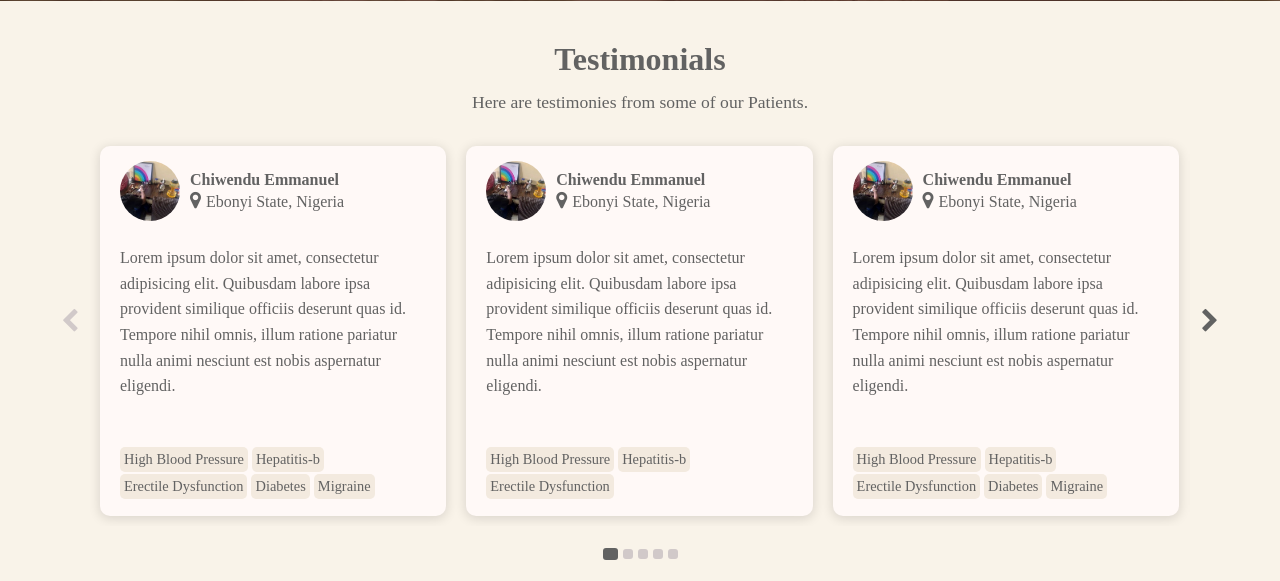
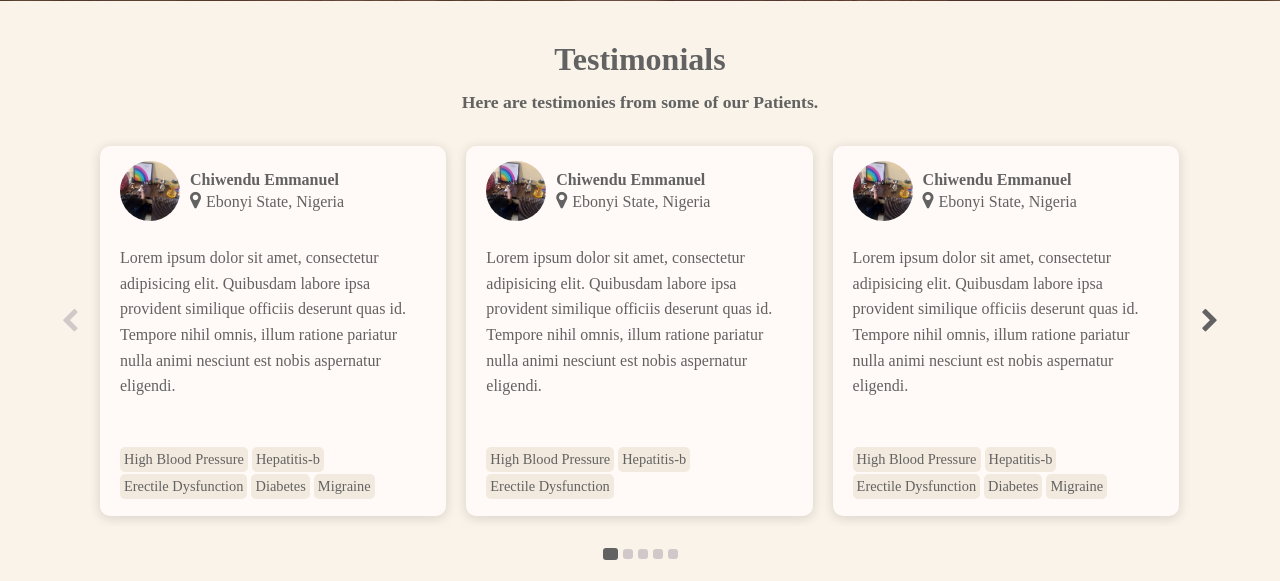
Before and after one commit to Mark-DeOriginal/uatwebsite, a PHP site: page / in a window 1280 px wide. Shown: the part 623-1204 px from the top of the page. Run offline with PHP 8.4, Linux system fonts and the light colour scheme; style sheets or scripts are compiled from the project's sources.

Commit message:
Made the Testimonial Section header description a bold.

```diff
--- a/resources/css/styles.css
+++ b/resources/css/styles.css
@@ -435,8 +435,9 @@ header.shrinked .logo img {
     margin-bottom: 10px;
 }
 
-.testimonials p {
+.testimonials .heading-wrapper p {
     align-self: center;
+    font-weight: 600;
 }
 
 .testimonials p:not(:nth-of-type(1)) {
```
